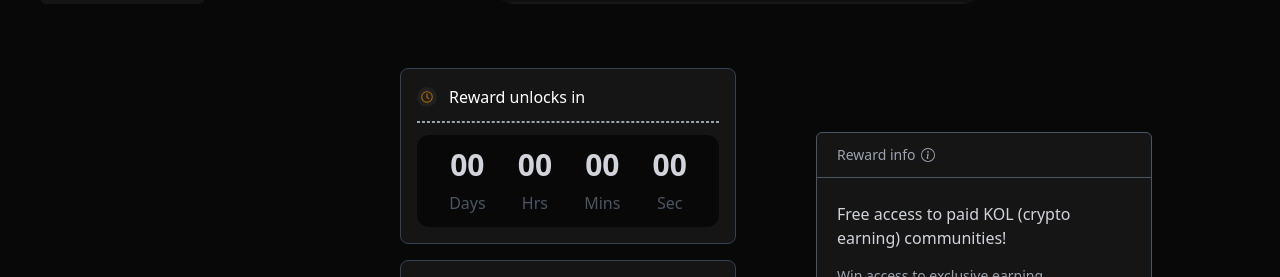
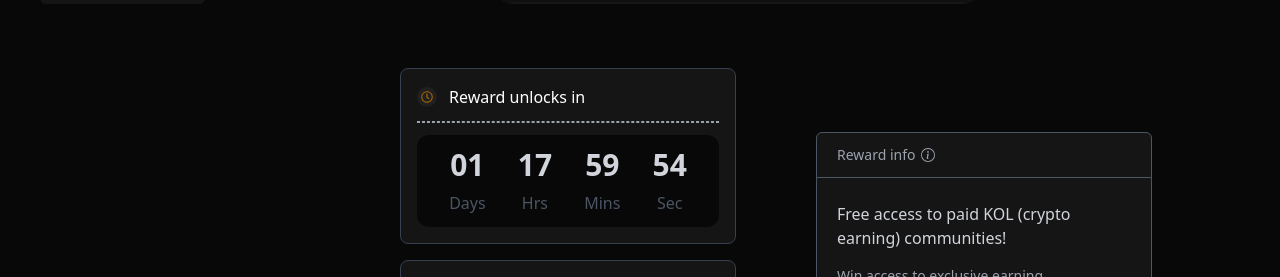
Before and after one commit to vishalp-65/Intract_assignment, a Next.js app: page / in a window 1280 px wide. Shown: the part 1944-2221 px from the top of the page. Built offline with nearby package versions, Linux system fonts and the light colour scheme; what tailwindcss-dotted-background would draw is missing.

Commit message:
Refactor contdown timer with other component

```diff
--- a/components/Community.tsx
+++ b/components/Community.tsx
@@ -6,6 +6,7 @@ import arrowImage from "@/public/arrow_icon.svg";
 import { MdDone } from "react-icons/md";
 import { Button } from "./ui/button";
 import { BsInfoCircle } from "react-icons/bs";
+import CountdownTimer from "./CountdownTimer";
 
 type Props = {};
 
@@ -24,37 +25,7 @@ const Community = (props: Props) => {
                                 <p>Reward unlocks in</p>
                             </div>
                             <div className="border border-dashed w-full border-gray-400"></div>
-                            <div className="bg-bgColour rounded-xl w-full">
-                                <div
-                                    className="flex bg-dotted-spacing-2 bg-dotted-gray-900 rounded-lg px-4 py-3 gap-4 items-center
-                                justify-evenly text-3xl font-semibold text-gray-300 w-full"
-                                >
-                                    <div className="flex flex-col items-center justify-between gap-2">
-                                        <p>00</p>
-                                        <p className="text-base font-normal text-gray-600">
-                                            Days
-                                        </p>
-                                    </div>
-                                    <div className="flex flex-col items-center justify-between gap-2">
-                                        <p>00</p>
-                                        <p className="text-base font-normal text-gray-600">
-                                            Hrs
-                                        </p>
-                                    </div>
-                                    <div className="flex flex-col items-center justify-between gap-2">
-                                        <p>00</p>
-                                        <p className="text-base font-normal text-gray-600">
-                                            Mins
-                                        </p>
-                                    </div>
-                                    <div className="flex flex-col items-center justify-between gap-2">
-                                        <p>00</p>
-                                        <p className="text-base font-normal text-gray-600">
-                                            Sec
-                                        </p>
-                                    </div>
-                                </div>
-                            </div>
+                            <CountdownTimer />
                         </div>
                     </div>
                     <div
--- /dev/null
+++ b/components/CountdownTimer.tsx
@@ -0,0 +1,50 @@
+"use client";
+import { useState, useEffect } from "react";
+
+const CountdownTimer = () => {
+    const [time, setTime] = useState(42 * 60 * 60); // 8 hours in seconds
+
+    useEffect(() => {
+        const timerId = setInterval(() => {
+            setTime((prevTime) => (prevTime > 0 ? prevTime - 1 : 0));
+        }, 1000);
+
+        return () => clearInterval(timerId);
+    }, []);
+
+    const formatTime = (time: number) => {
+        const days = Math.floor(time / (24 * 3600));
+        const hours = Math.floor((time % (24 * 3600)) / 3600);
+        const minutes = Math.floor((time % 3600) / 60);
+        const seconds = time % 60;
+
+        return { days, hours, minutes, seconds };
+    };
+
+    const { days, hours, minutes, seconds } = formatTime(time);
+
+    return (
+        <div className="bg-bgColour rounded-xl w-full">
+            <div className="flex bg-dotted-spacing-2 bg-dotted-gray-900 rounded-lg px-4 py-3 gap-4 items-center justify-evenly text-3xl font-semibold text-gray-300 w-full">
+                <div className="flex flex-col items-center justify-between gap-2">
+                    <p>{String(days).padStart(2, "0")}</p>
+                    <p className="text-base font-normal text-gray-600">Days</p>
+                </div>
+                <div className="flex flex-col items-center justify-between gap-2">
+                    <p>{String(hours).padStart(2, "0")}</p>
+                    <p className="text-base font-normal text-gray-600">Hrs</p>
+                </div>
+                <div className="flex flex-col items-center justify-between gap-2">
+                    <p>{String(minutes).padStart(2, "0")}</p>
+                    <p className="text-base font-normal text-gray-600">Mins</p>
+                </div>
+                <div className="flex flex-col items-center justify-between gap-2">
+                    <p>{String(seconds).padStart(2, "0")}</p>
+                    <p className="text-base font-normal text-gray-600">Sec</p>
+                </div>
+            </div>
+        </div>
+    );
+};
+
+export default CountdownTimer;
```
